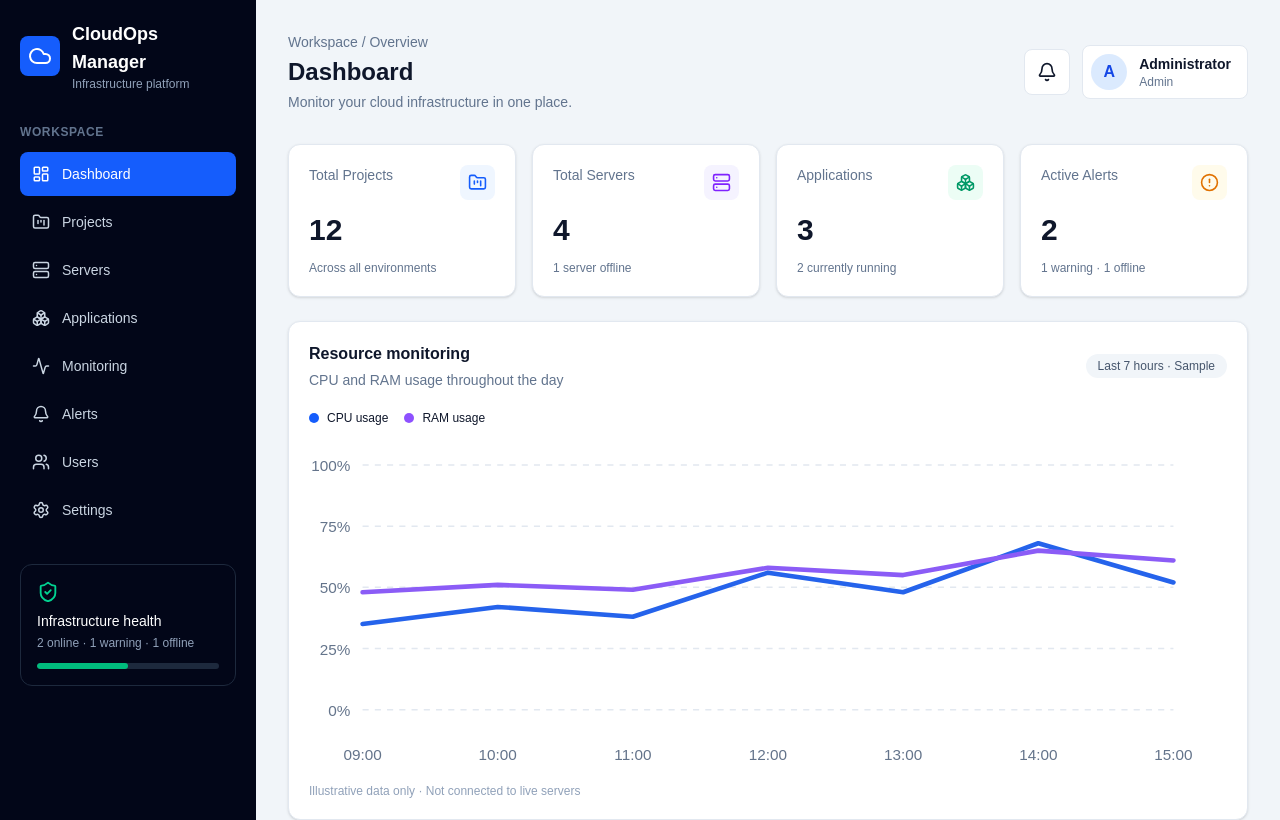
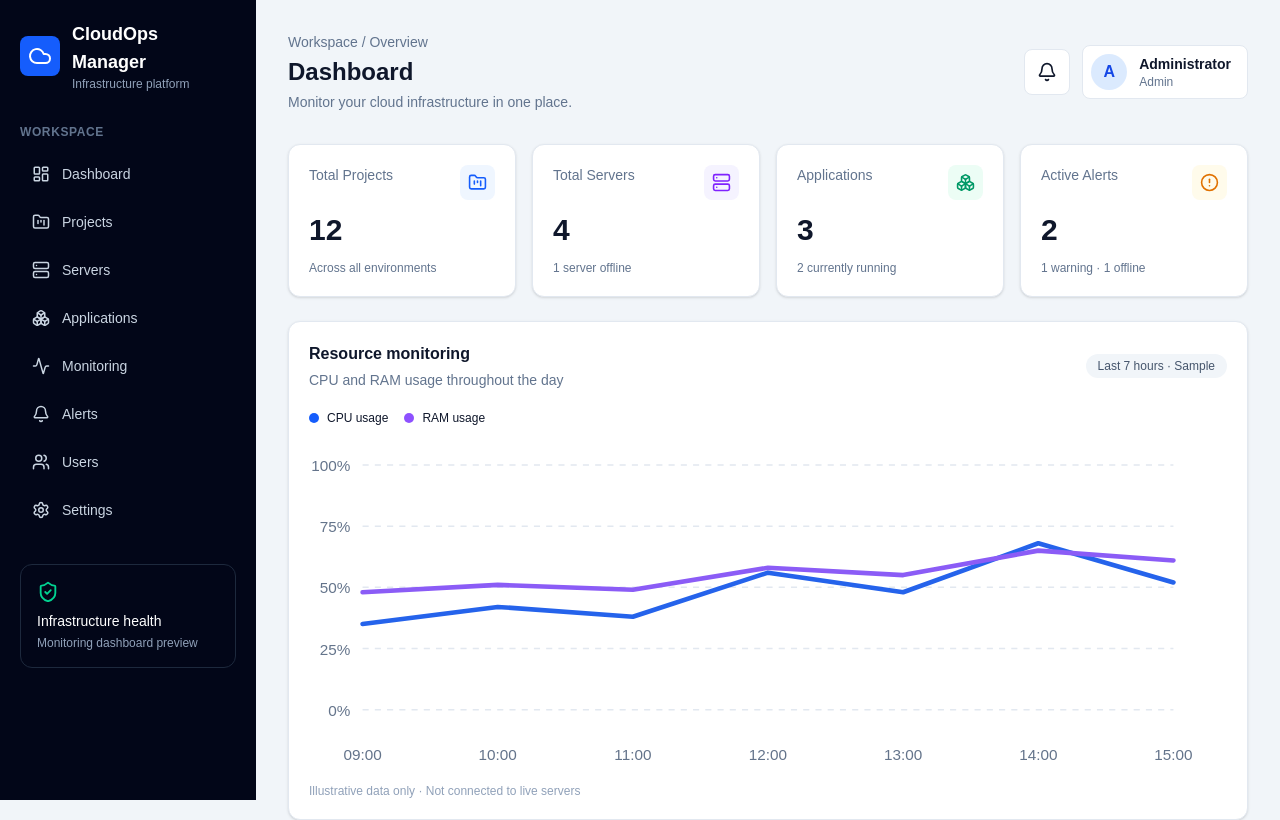
Before and after one commit to MedMassous/cloudops-manager, a Next.js app in the folder frontend/: page / in a window 1280 px wide. Shown: the top 820 px of the page. Built offline with nearby package versions, Linux system fonts and the light colour scheme.

Commit message:
refactor dashboard sidebar into shared layout

```diff
--- a/frontend/src/app/layout.tsx
+++ b/frontend/src/app/layout.tsx
@@ -1,5 +1,7 @@
+
 import type { Metadata } from "next";
 import { Geist, Geist_Mono } from "next/font/google";
+import Sidebar from "@/components/Sidebar";
 import "./globals.css";
 
 const geistSans = Geist({
@@ -13,17 +15,26 @@ const geistMono = Geist_Mono({
 });
 
 export const metadata: Metadata = {
-  title: "Create Next App",
-  description: "Generated by create next app",
+  title: "CloudOps Manager",
+  description: "Cloud infrastructure management platform",
 };
 
-export default function RootLayout({ children }: LayoutProps<"/">) {
+export default function RootLayout({
+  children,
+}: Readonly<{
+  children: React.ReactNode;
+}>) {
   return (
     <html
       lang="en"
       className={`${geistSans.variable} ${geistMono.variable} h-full antialiased`}
     >
-      <body className="min-h-full flex flex-col">{children}</body>
+      <body className="min-h-full">
+        <div className="min-h-screen bg-slate-100 md:flex">
+          <Sidebar />
+          <div className="min-w-0 flex-1">{children}</div>
+        </div>
+      </body>
     </html>
   );
 }
--- a/frontend/src/app/page.tsx
+++ b/frontend/src/app/page.tsx
@@ -4,17 +4,10 @@ import {
   ArrowUpRight,
   Bell,
   Boxes,
-  CheckCircle2,
   CircleAlert,
-  Cloud,
-  Cpu,
   FolderKanban,
-  HardDrive,
   LayoutDashboard,
   Server,
-  Settings,
-  ShieldCheck,
-  Users,
 } from "lucide-react";
 
 const servers = [
@@ -28,17 +21,6 @@ const applications = [
   { name: "Web Portal", environment: "Production", status: "Running" },
   { name: "API Service", environment: "Production", status: "Running" },
   { name: "Background Worker", environment: "Staging", status: "Stopped" },
-];
-
-const navigation = [
-  { label: "Dashboard", icon: LayoutDashboard, href: "/" },
-  { label: "Projects", icon: FolderKanban, href: "/projects" },
-  { label: "Servers", icon: Server, href: "/servers" },
-  { label: "Applications", icon: Boxes, href: "/applications" },
-  { label: "Monitoring", icon: Activity, href: "/monitoring" },
-  { label: "Alerts", icon: Bell, href: "/alerts" },
-  { label: "Users", icon: Users, href: "/users" },
-  { label: "Settings", icon: Settings, href: "/settings" },
 ];
 
 const monitoring = [
@@ -226,6 +208,7 @@ function MonitoringChart() {
           })}
         </svg>
       </div>
+
       <p className="mt-3 text-xs text-slate-400">
         Illustrative data only · Not connected to live servers
       </p>
@@ -235,61 +218,8 @@ function MonitoringChart() {
 
 export default function Home() {
   return (
-    <main className="min-h-screen bg-slate-100 text-slate-900 md:flex">
-      <aside className="w-full bg-slate-950 p-5 text-white md:min-h-screen md:w-64 md:shrink-0">
-        <div className="mb-8 flex items-center gap-3">
-          <div className="rounded-lg bg-blue-600 p-2">
-            <Cloud size={24} />
-          </div>
-          <div>
-            <h1 className="text-lg font-bold">CloudOps Manager</h1>
-            <p className="text-xs text-slate-400">Infrastructure platform</p>
-          </div>
-        </div>
-
-        <p className="mb-3 text-xs font-semibold uppercase tracking-wider text-slate-500">
-          Workspace
-        </p>
-
-        <nav className="space-y-1">
-          {navigation.map((item, index) => {
-            const Icon = item.icon;
-            const active = index === 0;
-
-            return (
-              <a
-                key={item.label}
-                href={item.href}
-                aria-current={active ? "page" : undefined}
-                className={`flex items-center gap-3 rounded-lg px-3 py-3 text-sm transition ${
-                  active
-                    ? "bg-blue-600 text-white"
-                    : "text-slate-300 hover:bg-slate-800 hover:text-white"
-                }`}
-              >
-                <Icon size={18} />
-                {item.label}
-              </a>
-            );
-          })}
-        </nav>
-
-        <div className="mt-8 rounded-xl border border-slate-800 p-4">
-          <ShieldCheck className="mb-2 text-emerald-400" size={22} />
-          <p className="text-sm font-medium">Infrastructure health</p>
-          <p className="mt-1 text-xs text-slate-400">
-            {onlineCount} online · {warningCount} warning · {offlineCount} offline
-          </p>
-          <div className="mt-3 h-1.5 overflow-hidden rounded-full bg-slate-800">
-            <div
-              className="h-full rounded-full bg-emerald-500"
-              style={{ width: `${(onlineCount / servers.length) * 100}%` }}
-            />
-          </div>
-        </div>
-      </aside>
-
-      <section className="min-w-0 flex-1 p-5 md:p-8">
+    <main className="min-h-screen bg-slate-100 text-slate-900">
+      <section className="min-w-0 p-5 md:p-8">
         <header className="mb-8 flex flex-wrap items-center justify-between gap-4">
           <div>
             <p className="text-sm text-slate-500">Workspace / Overview</p>
--- /dev/null
+++ b/frontend/src/components/Sidebar.tsx
@@ -0,0 +1,69 @@
+
+import {
+  Activity,
+  Bell,
+  Boxes,
+  Cloud,
+  FolderKanban,
+  LayoutDashboard,
+  Server,
+  Settings,
+  ShieldCheck,
+  Users,
+} from "lucide-react";
+
+const navigation = [
+  { label: "Dashboard", icon: LayoutDashboard, href: "/" },
+  { label: "Projects", icon: FolderKanban, href: "/projects" },
+  { label: "Servers", icon: Server, href: "/servers" },
+  { label: "Applications", icon: Boxes, href: "/applications" },
+  { label: "Monitoring", icon: Activity, href: "/monitoring" },
+  { label: "Alerts", icon: Bell, href: "/alerts" },
+  { label: "Users", icon: Users, href: "/users" },
+  { label: "Settings", icon: Settings, href: "/settings" },
+];
+
+export default function Sidebar() {
+  return (
+    <aside className="w-full shrink-0 bg-slate-950 p-5 text-white md:sticky md:top-0 md:h-screen md:w-64">
+      <div className="mb-8 flex items-center gap-3">
+        <div className="rounded-lg bg-blue-600 p-2">
+          <Cloud size={24} />
+        </div>
+        <div>
+          <h1 className="text-lg font-bold">CloudOps Manager</h1>
+          <p className="text-xs text-slate-400">Infrastructure platform</p>
+        </div>
+      </div>
+
+      <p className="mb-3 text-xs font-semibold uppercase tracking-wider text-slate-500">
+        Workspace
+      </p>
+
+      <nav className="space-y-1">
+        {navigation.map((item) => {
+          const Icon = item.icon;
+
+          return (
+            <a
+              key={item.label}
+              href={item.href}
+              className="flex items-center gap-3 rounded-lg px-3 py-3 text-sm text-slate-300 transition hover:bg-slate-800 hover:text-white"
+            >
+              <Icon size={18} />
+              {item.label}
+            </a>
+          );
+        })}
+      </nav>
+
+      <div className="mt-8 rounded-xl border border-slate-800 p-4">
+        <ShieldCheck className="mb-2 text-emerald-400" size={22} />
+        <p className="text-sm font-medium">Infrastructure health</p>
+        <p className="mt-1 text-xs text-slate-400">
+          Monitoring dashboard preview
+        </p>
+      </div>
+    </aside>
+  );
+}
```
